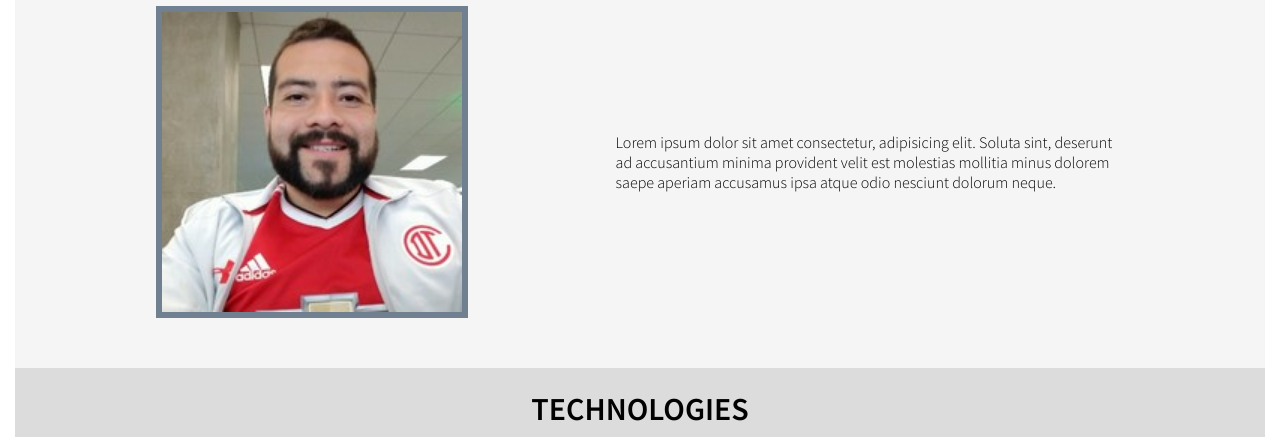
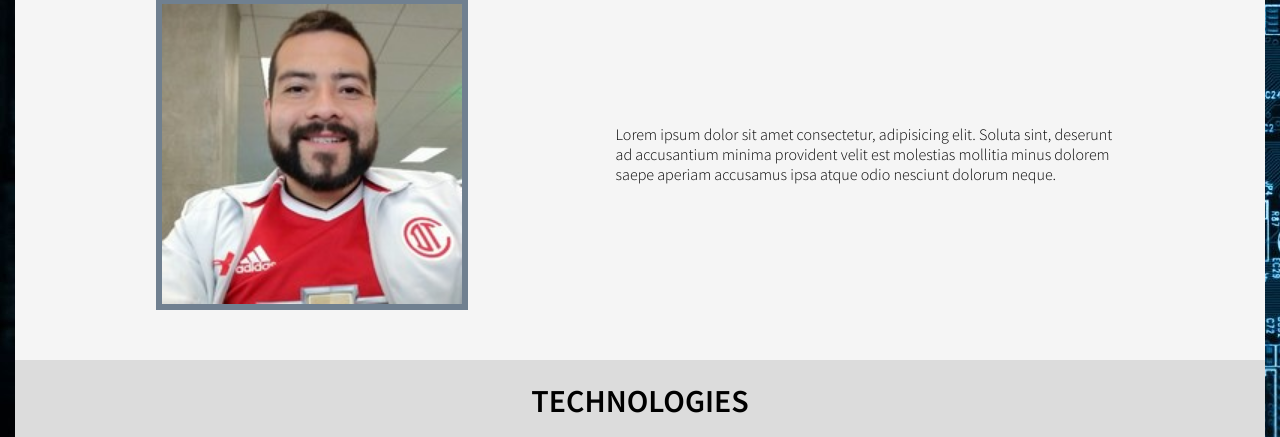
Before and after one commit to GustavoAyala1/portfolio, a website: page index.html in a window 1280 px wide. Shown: the part 518-955 px from the top of the page. Drawn offline with Linux system fonts and the light colour scheme.

Commit message:
completed practice portfolio project

```diff
--- a/styles.css
+++ b/styles.css
@@ -1,5 +1,12 @@
 html {
   font-family: 'Source Sans Pro', sans-serif;
+  scroll-behavior: smooth;
+}
+
+body {
+  margin: 0;
+  background-image: url(assets/motherboard-wallpaper.jpg);
+  background-attachment: fixed;
 }
 
 .text-align-center {
```
